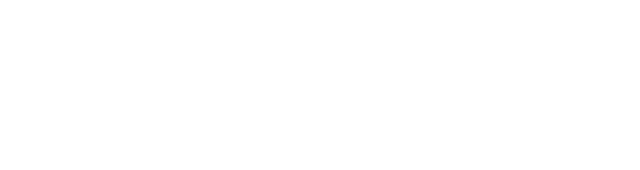
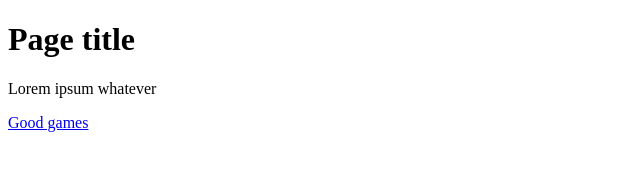
Before and after one commit to grungi-ankhfire/if3_web12_test, a plain HTML site: page index.html in a window 1280 px wide. Shown: the whole page, without its empty margins (0-640 px from the left). Drawn offline with Linux system fonts and the light colour scheme.

Commit message:
Better homepage

```diff
--- a/index.html
+++ b/index.html
@@ -7,6 +7,8 @@
     <title>Document</title>
 </head>
 <body>
-
+  <h1>Page title</h1>
+  <p>Lorem ipsum whatever</p>
+  <a href="https://teampanoptes.be">Good games</a>
 </body>
 </html>
```
